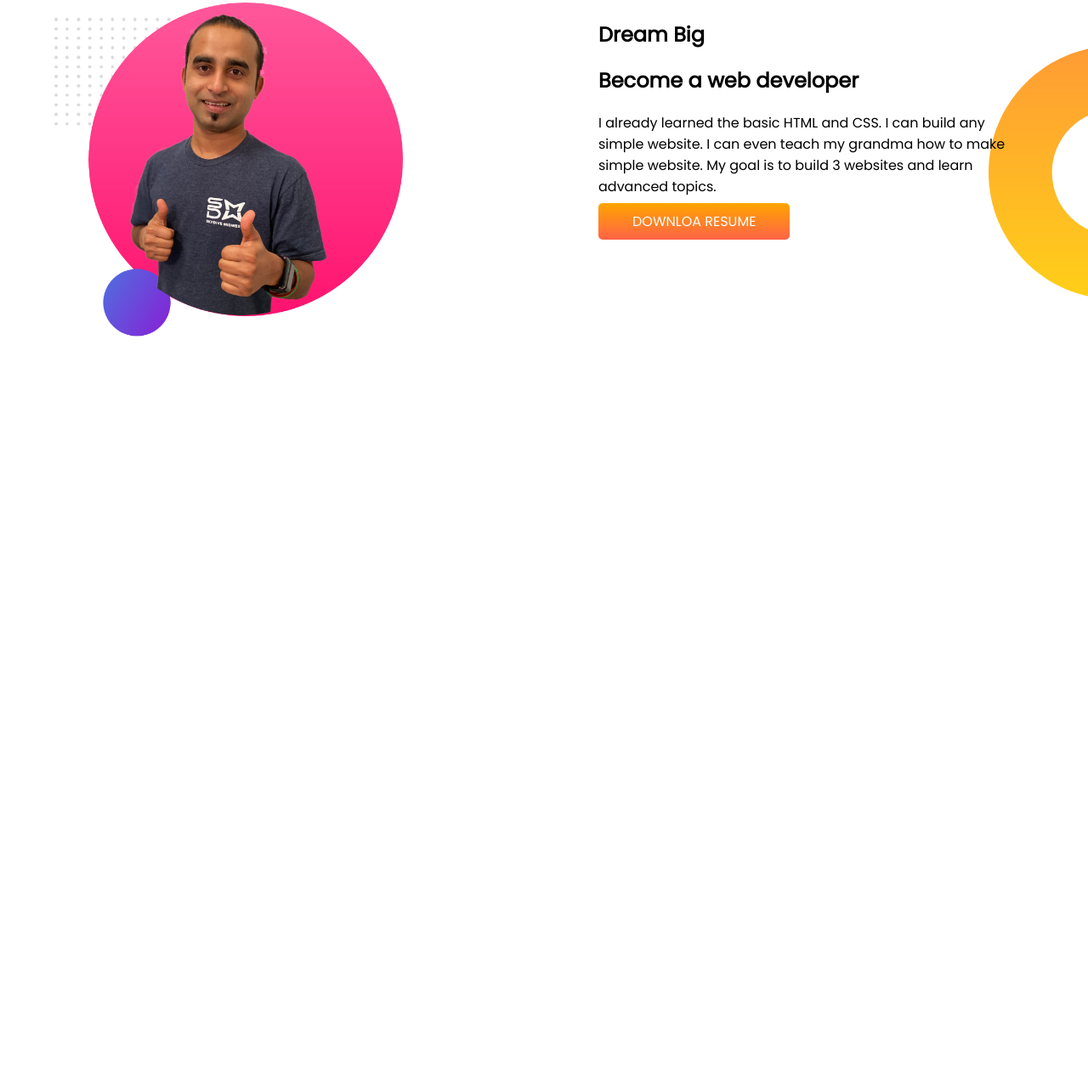
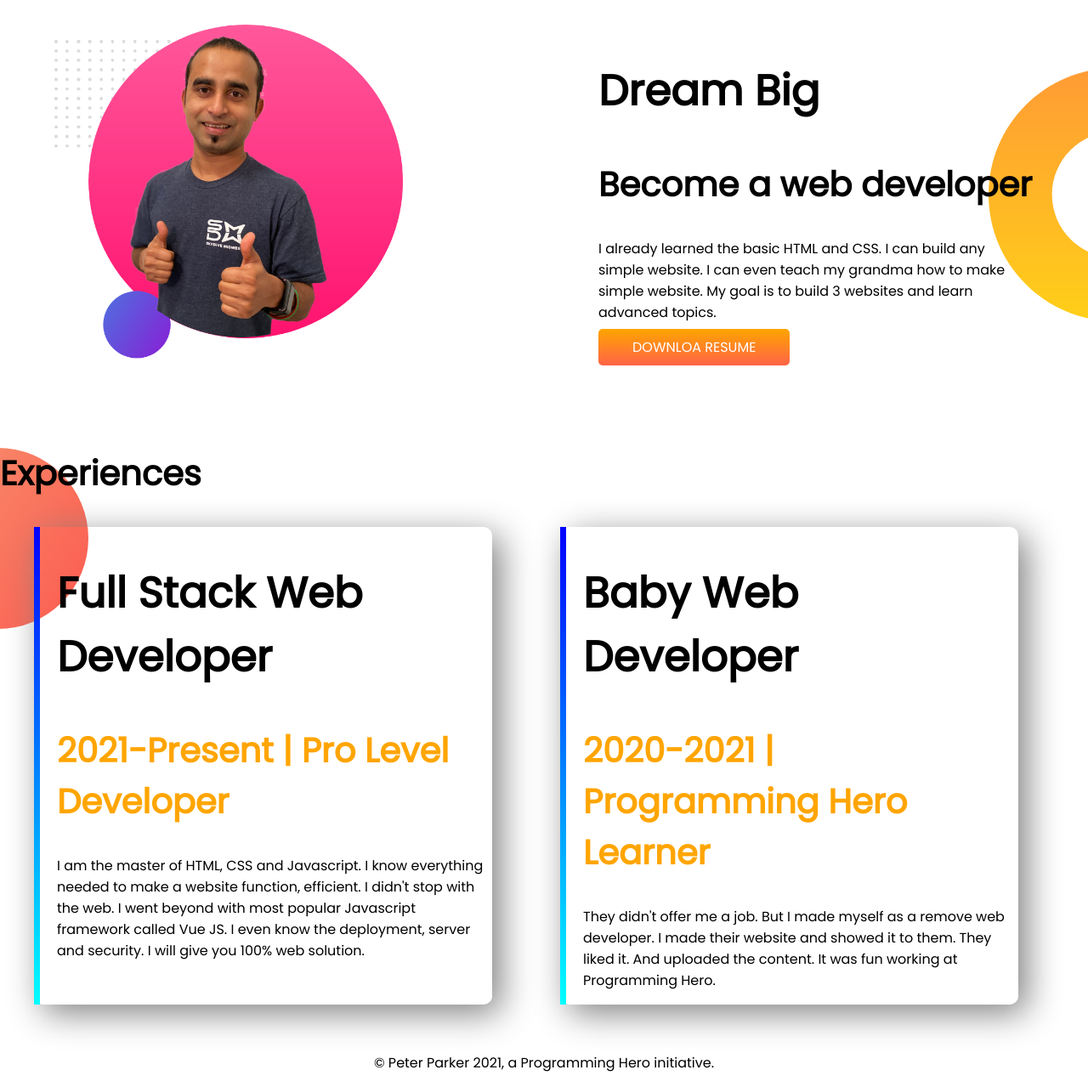
Before and after one commit to Rifatmahmood/My-first-repo, a plain HTML site: page Developer Protfolio/protfolio-practice.html in a window 1280 px wide. Shown: the part 603-1882 px from the top of the page at 85% size. Before the commit the page ends 1070 px from the top, so only its background shows below. Drawn offline with Linux system fonts and the light colour scheme.

Commit message:
footer-added

```diff
--- a/Developer Protfolio/protfolio-practice.html
+++ b/Developer Protfolio/protfolio-practice.html
@@ -14,7 +14,7 @@
 
 
 <body>
-    <section class="top-banner">
+    <section class="top-banner flexible-container">
         <div class="half-width">
             <h1>Welcome To</h1>
             <h2> <span class="bossname">Rifat Mahmood</span> World</h2>
@@ -32,7 +32,7 @@
         </div>
 
     </section>
-    <section class="middle">
+    <section class="middle flexible-container">
 
         <div class="half-width">
             <img src="images/jhankar2.png" alt="">
@@ -48,8 +48,33 @@
         </div>
 
     </section>
+    <section class="third-last">
+        <h2>Experiences </h2>
+        <div class="flexible-container">
+            <div id="pro" class="third-last-item">
+                <h1> Full Stack Web Developer </h1>
+                <h2 class="bossname"> 2021-Present | Pro Level Developer</h2>
+                <p>I am the master of HTML, CSS and Javascript. I know everything needed to make a website function,
+                    efficient. I didn't stop with the web. I went beyond with most popular Javascript framework called
+                    Vue JS. I even know the deployment, server and security. I will give you 100% web solution.</p>
 
+            </div>
 
+            <div id="baby" class="third-last-item">
+
+                <h1>Baby Web Developer</h1>
+                <h2 class="bossname">2020-2021 | Programming Hero Learner</h2>
+                <p>They didn't offer me a job. But I made myself as a remove web developer. I made their website and
+                    showed it to them. They liked it. And uploaded the content. It was fun working at Programming Hero.
+                </p>
+            </div>
+        </div>
+
+    </section>
+    <footer>
+
+        <p>© Peter Parker 2021, a Programming Hero initiative.</p>
+    </footer>
 </body>
 
 </html>
--- a/Developer Protfolio/style.css
+++ b/Developer Protfolio/style.css
@@ -3,13 +3,15 @@ body
     font-family: 'Poppins', sans-serif;
     margin: 0px;
 }
-h1{    font-size: 50; }
-
+h1{    font-size: 50px; }
+h2 {
+    font-size: 40px;
+}
 .bossname
 
     {color: orange;
     }
-    section {
+    .flexible-container {
         display: flex;
     }
     .half-width
@@ -42,3 +44,33 @@ background-image: url(images/dream-bg.png);
 background-repeat: no-repeat;
 background-position: right ;
 }
+.third-last{
+    background-image: url(images/exp-bg.png);
+    background-repeat: no-repeat;
+
+}
+.third-last-item {
+    width: 40%;
+    margin-left: 40px;
+    margin-right: 40px;
+    padding-left: 20px;
+    box-shadow: 10px 10px 40px gray;
+    margin-bottom: 40px;
+    border-radius: 10px
+}
+#pro
+{border-left: 7px solid;
+
+border-image: linear-gradient(  blue, cyan);
+    border-image-slice: 1;
+}
+
+#baby
+{border-left: 7px solid;
+
+    border-image: linear-gradient(  blue, cyan);
+        border-image-slice: 1;
+    }
+    footer p {
+        text-align: center;
+    }
```
Also changed, not shown: 4 other files.
